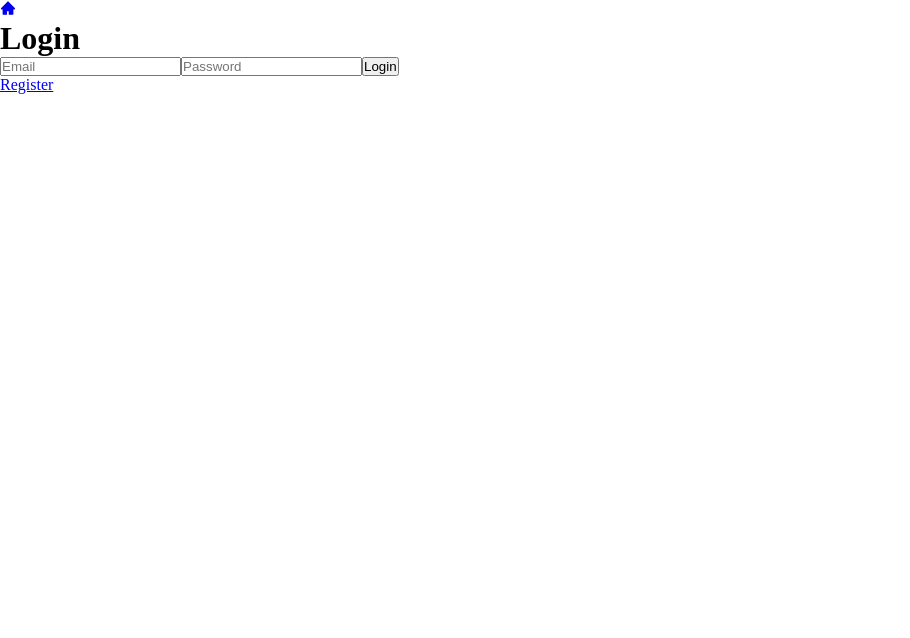
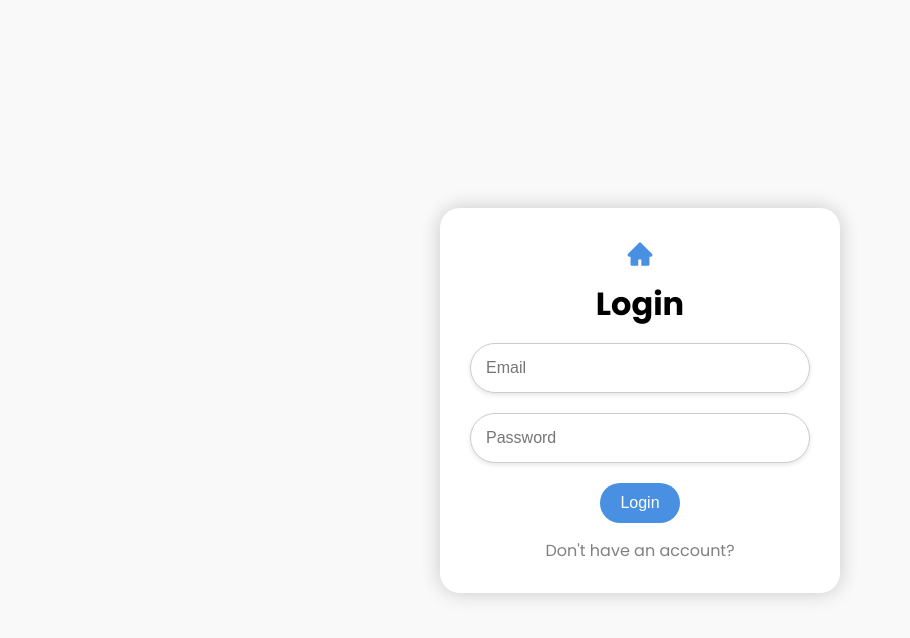
Before and after one commit to Sandhish/Kural-Agaram, a React (Vite) app in the folder front/: page /login in a window 1280 px wide. Shown: the top 638 px of the page, without its empty margins (0-910 px from the left). Built offline with nearby package versions, Linux system fonts and the light colour scheme.

Commit message:
login ragister css

```diff
--- a/front/src/components/AdminPage/adminPage.jsx
+++ b/front/src/components/AdminPage/adminPage.jsx
@@ -2,10 +2,16 @@ import React, { useEffect, useState } from 'react';
 import axios from 'axios';
 import { Link, useNavigate } from 'react-router-dom';
 import { useAuth } from '../ProtectedRoute/AuthContext';
+import styles from './adminPage.module.css';
+import { RiLogoutCircleRLine } from "react-icons/ri";
+import DeleteMsg from '../Deletemsg/deleteMsg';
 
 const AdminPage = () => {
   const [users, setUsers] = useState([]);
   const { logout, isAdmin } = useAuth();
+  const [showModal, setShowModal] = useState(false);
+  const [deleteId, setDeleteId] = useState(null);
+  const [loading, setLoading] = useState(true);
   const navigate = useNavigate();
 
   useEffect(() => {
@@ -18,32 +24,59 @@ const AdminPage = () => {
 
   const fetchUsers = async () => {
     try {
-      const response = await axios.get('http://localhost:8989/api/auth/admin');
+      setLoading(true);
+      const response = await axios.get(`${import.meta.env.VITE_FRONTEND_URL}/api/auth/admin`);
       setUsers(response.data);
+      setLoading(false);
     } catch (error) {
       console.error('Error fetching users:', error);
+      setLoading(false);
     }
   };
 
-  const handleDelete = async (id) => {
+  const openModal = (id) => {
+    setDeleteId(id);
+    setShowModal(true);
+  };
+
+  const closeModal = () => {
+    setShowModal(false);
+    setDeleteId(null);
+  };
+
+  const confirmDelete = async () => {
     try {
-      await axios.delete(`http://localhost:8989/api/auth/users/${id}`);
-      setUsers(users.filter(user => user._id !== id));
+      await axios.delete(`${import.meta.env.VITE_FRONTEND_URL}/api/auth/users/${deleteId}`);
+      setUsers(users.filter(user => user._id !== deleteId));
     } catch (error) {
       console.error('Error deleting user:', error);
+    } finally {
+      closeModal();
     }
   };
 
-  const handleLogout = () => {
+  const handleLogout = async () => {
+    try {
       logout();
       navigate('/login');
+    } catch (error) {
+      console.error('Error logging out:', error);
+    }
   };
 
   return (
-    <div>
+    <div className={styles.adminContainer}>
+      {loading ? (
+        <div className={styles.loaderContainer}>
+          <div className={styles.spinner}></div>
+        </div>
+      ) : (
+        <>
+          <div className={styles.adminHeader}>
             <h1>Admin Page</h1>
-      <button onClick={handleLogout}>Logout</button>
-      <table>
+            <Link to='/login' title='Logout' onClick={handleLogout} className={styles.logoutIcon}><RiLogoutCircleRLine /></Link>
+          </div>
+          <table className={styles.adminTable}>
             <thead>
               <tr>
                 <th>Username</th>
@@ -57,12 +90,15 @@ const AdminPage = () => {
                   <td>{user.username}</td>
                   <td>{user.email}</td>
                   <td>
-                <button onClick={() => handleDelete(user._id)}>Delete</button>
+                    <button onClick={() => openModal(user._id)} className={styles.deleteButton}>Delete</button>
                   </td>
                 </tr>
               ))}
             </tbody>
           </table>
+        </>
+      )}
+      <DeleteMsg show={showModal} onClose={closeModal} onConfirm={confirmDelete} />
     </div>
   );
 };
--- a/front/src/components/Deletemsg/deleteMsg.module.css
+++ b/front/src/components/Deletemsg/deleteMsg.module.css
@@ -24,11 +24,13 @@
 }
 
 .modal h2 {
+    text-align: left;
     font-size: 1.2rem;
     margin-bottom: 15px;
 }
 
 .modal p {
+    text-align: left;
     font-size: 1rem;
     margin-bottom: 20px;
 }
--- a/front/src/components/Login/login.jsx
+++ b/front/src/components/Login/login.jsx
@@ -15,16 +15,16 @@ const Login = () => {
 
     const handleSubmit = async (e) => {
         e.preventDefault();
+        setError('');
         setLoading(true);
-        setError('');
 
         const adminEmail = `${import.meta.env.VITE_ADMIN_EMAIL}`;
         const adminPassword = `${import.meta.env.VITE_ADMIN_PASSWORD}`;
 
         if (email === adminEmail && password === adminPassword) {
-            setLoading(false);
             login('admin-token', true);
             navigate('/admin');
+            setLoading(false);
             return;
         }
 
@@ -42,18 +42,24 @@ const Login = () => {
     };
 
     return (
-        <div>
-            <Link to='/' title='Home' className={styles.homeIcon}><AiFillHome /></Link>
-            <h1>Login</h1>
-            <form onSubmit={handleSubmit}>
-                <input type="email" value={email} onChange={(e) => setEmail(e.target.value)} placeholder="Email" required disabled={loading} />
-                <input type="password" value={password} onChange={(e) => setPassword(e.target.value)} placeholder="Password" required disabled={loading} />
-                <button type="submit" disabled={loading}>
-                    {loading ? 'Logging in...' : 'Login'}
-                </button>
-            </form>
-            {error && <p className={styles.error}>{error}</p>}
-            <Link to='/register'>Register</Link>
+        <div className={styles.loginContainer}>
+            {loading ? (
+                <div className={styles.loaderContainer}>
+                    <div className={styles.spinner}></div>
+                </div>
+            ) : (
+                <div className={styles.loginMain}>
+                    <Link to='/' title='Home' className={styles.loginToHome}><AiFillHome /></Link>
+                    <h1 className={styles.loginHeading}>Login</h1>
+                    <form onSubmit={handleSubmit} className={styles.loginForm}>
+                        <input type="email" value={email} onChange={(e) => setEmail(e.target.value)} placeholder="Email" required className={styles.loginInput} />
+                        <input type="password" value={password} onChange={(e) => setPassword(e.target.value)} placeholder="Password" required className={styles.loginInput} />
+                        <button type="submit" className={styles.loginButton}>Login</button>
+                    </form>
+                    {error && <p className={styles.error}>{error}</p>}
+                    <Link to='/register' className={styles.registerLink}>Don't have an account?</Link>
+                </div>
+            )}
         </div>
     );
 };
--- a/front/src/components/Login/login.module.css
+++ b/front/src/components/Login/login.module.css
@@ -0,0 +1,124 @@
+.loginContainer {
+    display: flex;
+    justify-content: center;
+    align-items: center;
+    height: 100vh;
+    background-color: #f9f9f9;
+    font-family: var(--font-family);
+}
+
+.loader-container {
+    background: rgba(0, 0, 0, 0.834) url("https://media.giphy.com/media/8agqybiK5LW8qrG3vJ/giphy.gif") no-repeat;
+    z-index: 1;
+    height: 100%;
+    border: 1px solid;
+    width: 100%;
+    display: flex;
+    justify-content: center;
+    align-items: center;
+}
+
+.spinner {
+    width: 30px;
+    height: 30px;
+    position: absolute;
+    top: 48%;
+    left: 48%;
+    border: 5px solid;
+    border-color: #7e91f0 transparent #7e91f0 transparent;
+    border-radius: 50%;
+    animation: spin-anim 1.5s linear infinite;
+}
+
+@keyframes spin-anim {
+    0% {
+        transform: rotate(0deg);
+    }
+
+    100% {
+        transform: rotate(360deg);
+    }
+}
+
+.loginMain {
+    width: 400px;
+    padding: 30px;
+    background-color: #fff;
+    border-radius: 20px;
+    box-shadow: 0 0 20px rgba(0, 0, 0, 0.2);
+    text-align: center;
+    position: relative;
+}
+
+.loginToHome {
+    display: inline-block;
+    color: #4a90e2;
+    font-size: 28px;
+    text-decoration: none;
+    transition: color 0.3s ease;
+}
+
+.loginToHome:hover {
+    color: rgb(82, 82, 230);
+}
+
+.loginHeading {
+    margin-bottom: 15px;
+}
+
+.loginForm {
+    display: flex;
+    flex-direction: column;
+    align-items: center;
+}
+
+.loginInput {
+    padding: 15px;
+    margin-bottom: 20px;
+    width: 100%;
+    border: 1px solid #ccc;
+    border-radius: 25px;
+    box-shadow: 0 2px 5px rgba(0, 0, 0, 0.1);
+    font-size: 16px;
+    transition: all 0.3s ease;
+}
+
+.loginInput:focus {
+    outline: none;
+    border-color: #4a90e2;
+    box-shadow: 0 4px 10px rgba(0, 0, 0, 0.2);
+}
+
+.loginButton {
+    padding: 8px;
+    background-color: #4a90e2;
+    color: #fff;
+    border: none;
+    border-radius: 25px;
+    cursor: pointer;
+    font-size: 16px;
+    width: 80px;
+    height: 40px;
+    transition: background-color 0.3s ease;
+    margin-bottom: 15px;
+}
+
+.loginButton:hover {
+    background-color: rgb(82, 82, 230);
+    box-shadow: 0 4px 10px rgba(0, 0, 0, 0.2);
+}
+
+.error {
+    color: #e74c3c;
+    margin-bottom: 15px;
+}
+
+.registerLink {
+    color: gray;
+    text-decoration: none;
+    transition: color 0.3s ease;
+}
+
+.registerLink:hover {
+    color:black;
+}
--- a/front/src/components/Register/register.jsx
+++ b/front/src/components/Register/register.jsx
@@ -2,7 +2,7 @@ import React, { useState } from 'react';
 import axios from 'axios';
 import { Link, useNavigate } from 'react-router-dom';
 import { AiFillHome } from "react-icons/ai";
-import styles from './register.module.css'
+import styles from './register.module.css';
 import { useAuth } from '../ProtectedRoute/AuthContext';
 
 const Register = () => {
@@ -13,6 +13,8 @@ const Register = () => {
     email: '',
     password: ''
   });
+  const [error, setError] = useState('');
+  const [loading, setLoading] = useState(false);
 
   const { username, email, password } = formData;
 
@@ -22,6 +24,8 @@ const Register = () => {
 
   const onSubmit = async (e) => {
     e.preventDefault();
+    setError('');
+    setLoading(true);
     try {
       await axios.post(`${import.meta.env.VITE_FRONTEND_URL}/api/auth/register`, formData);
       const res = await axios.post(`${import.meta.env.VITE_FRONTEND_URL}/api/auth/login`, { email, password });
@@ -29,21 +33,37 @@ const Register = () => {
       console.log('User Registered and Logged in Successfully');
       navigate('/home');
     } catch (err) {
+      if (err.response && err.response.status === 400) {
+        setError('Email is already registered. Please use a different email.');
+      } else {
+        setError('Registration failed. Please try again.');
+      }
       console.error(err);
+    } finally {
+      setLoading(false);
     }
   };
 
   return (
-    <div>
-      <Link to='/' title='Home' className={styles.homeIcon}><AiFillHome /></Link>
-      <h2>Register</h2>
-      <form onSubmit={onSubmit}>
-        <input type="text" name="username" value={username} onChange={onChange} placeholder="Username" required />
-        <input type="email" name="email" value={email} onChange={onChange} placeholder="Email" required />
-        <input type="password" name="password" value={password} onChange={onChange} placeholder="Password" required />
-        <button type="submit">Register</button>
-      </form>
-      <Link to="/login">Login</Link>
+    <div className={styles.registerContainer}>
+      {loading ? (
+        <div className={styles.loaderContainer}>
+          <div className={styles.spinner}></div>
+        </div>
+      ) : (
+        <div className={styles.registerMain}>
+          <Link to='/' title='Home' className={styles.registerToHome}><AiFillHome /></Link>
+          <h2 className={styles.registerHeading}>Register</h2>
+          <form onSubmit={onSubmit} className={styles.registerForm}>
+            <input type="text" name="username" value={username} onChange={onChange} className={styles.registerInput} placeholder="Username" required />
+            <input type="email" name="email" value={email} onChange={onChange} className={styles.registerInput} placeholder="Email" required />
+            <input type="password" name="password" value={password} onChange={onChange} className={styles.registerInput} placeholder="Password" required />
+            <button type="submit" className={styles.registerButton}>Register</button>
+          </form>
+          {error && <p className={styles.error}>{error}</p>}
+          <Link to="/login" className={styles.loginLink}>Already have an account!</Link>
+        </div>
+      )}
     </div>
   );
 };
```
Also changed, not shown: front/src/components/AdminPage/adminPage.module.css (+96 -0 lines), front/src/components/Register/register.module.css (+119 -0 lines). Lines whose indentation alone changed are shown as unchanged.
